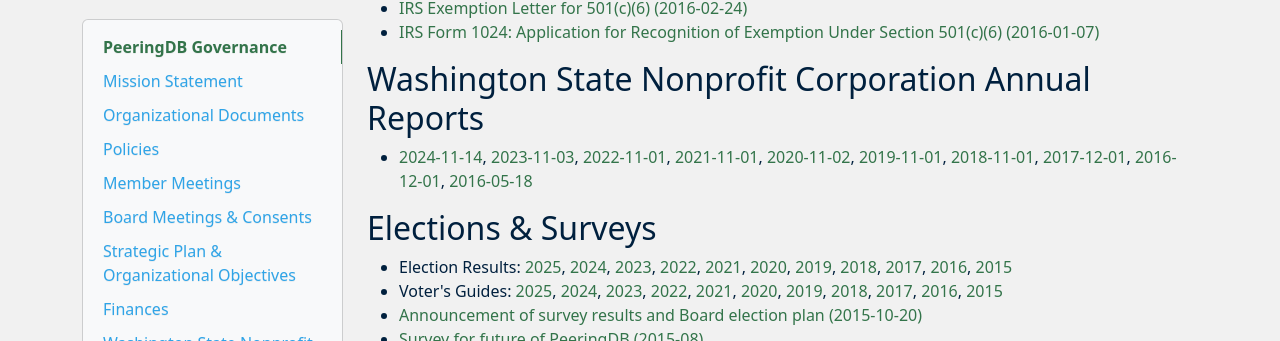
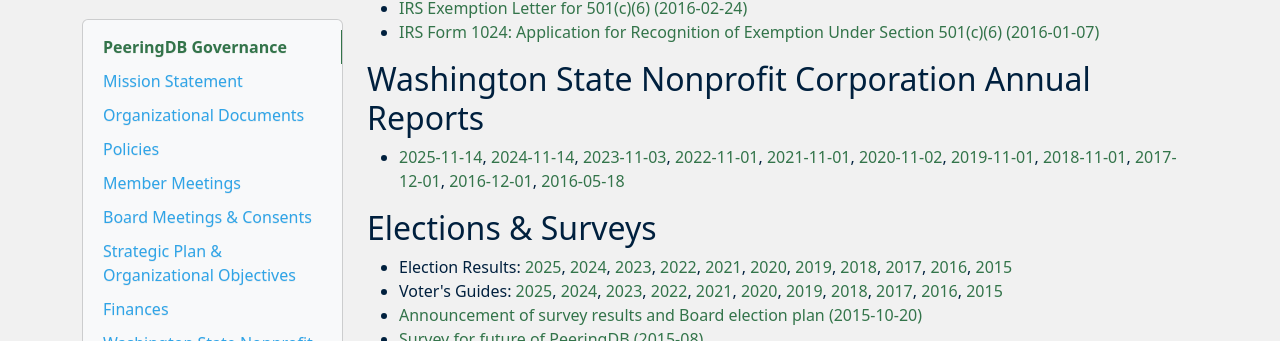
Before and after one commit to peeringdb/docs, an MkDocs documentation site: the page built from docs/gov.md, in a window 1280 px wide and 900 px high, scrolled down 1462 px. Shown: the part 114-455 px from the top of the window. Built offline with MkDocs 1.6.1, drawn with Linux system fonts in a browser that asks for light colours; nearby versions of some CDN libraries.

Commit message:
Annual Report.

```diff
--- a/docs/gov.md
+++ b/docs/gov.md
@@ -64,7 +64,7 @@
 
 ## Washington State Nonprofit Corporation Annual Reports
 
-- [2024-11-14](gov/legaldocs/2024-11-14_PeeringDB_Annual_Report.pdf), [2023-11-03](gov/legaldocs/2023-11-03_PeeringDB_Annual_Report.pdf), [2022-11-01](gov/legaldocs/2022-11-01_PeeringDB_Annual_Report.pdf), [2021-11-01](gov/legaldocs/2021-11-01_PeeringDB_Annual_Report.pdf), [2020-11-02](gov/legaldocs/2020-11-02_PeeringDB_Annual_Report.pdf), [2019-11-01](gov/legaldocs/2019-11-01_PeeringDB_Annual_Report.pdf), [2018-11-01](gov/legaldocs/2018-11-01_PeeringDB_Annual_Report.pdf), [2017-12-01](gov/legaldocs/2017-12-01_PeeringDB_Annual_Report.pdf), [2016-12-01](gov/legaldocs/2016-12-01_PeeringDB_Annual_Report.pdf), [2016-05-18](gov/legaldocs/2016-05-18_PeeringDB_Amended_Annual_Report.pdf)
+- [2025-11-14](gov/legaldocs/2025-11-14_PeeringDB_Annual_Report.pdf), [2024-11-14](gov/legaldocs/2024-11-14_PeeringDB_Annual_Report.pdf), [2023-11-03](gov/legaldocs/2023-11-03_PeeringDB_Annual_Report.pdf), [2022-11-01](gov/legaldocs/2022-11-01_PeeringDB_Annual_Report.pdf), [2021-11-01](gov/legaldocs/2021-11-01_PeeringDB_Annual_Report.pdf), [2020-11-02](gov/legaldocs/2020-11-02_PeeringDB_Annual_Report.pdf), [2019-11-01](gov/legaldocs/2019-11-01_PeeringDB_Annual_Report.pdf), [2018-11-01](gov/legaldocs/2018-11-01_PeeringDB_Annual_Report.pdf), [2017-12-01](gov/legaldocs/2017-12-01_PeeringDB_Annual_Report.pdf), [2016-12-01](gov/legaldocs/2016-12-01_PeeringDB_Annual_Report.pdf), [2016-05-18](gov/legaldocs/2016-05-18_PeeringDB_Amended_Annual_Report.pdf)
 
 ## Elections & Surveys
 
```
Also changed, not shown: 1 other file.
